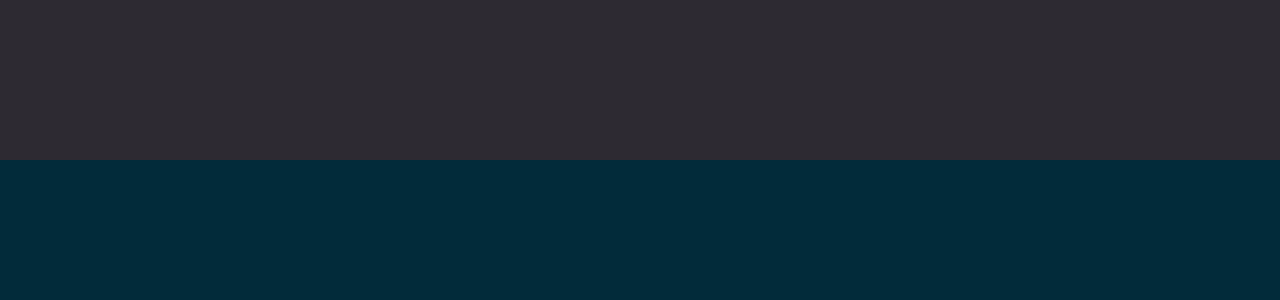
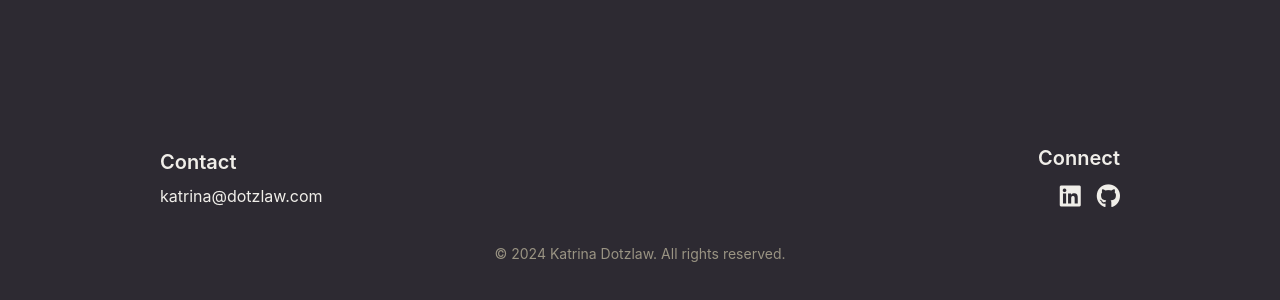
Before and after one commit to kdotzlaw/website, a React (Create React App) app in the folder portfolio-website/: page / in a window 1280 px wide. Shown: the part 2500-2800 px from the top of the page. Before the commit the page ends 2660 px from the top, so only its background shows below. Built offline with nearby package versions, Linux system fonts and the light colour scheme.

Commit message:
Footer with links added, styling of footer

```diff
--- a/portfolio-website/src/components/Home.js
+++ b/portfolio-website/src/components/Home.js
@@ -43,17 +43,6 @@ const Home = () => {
             </div>
 
             </div>{/*End Home Header*/}
-            {/*Links to contact and projects??
-            <div className='btn-group row d-flex align-items-center justify-content-center flex-row pb-4 gy-4'>
-              <div className='col-12 col-md-6 col-lg-3 d-flex align-items-center justify-content-center'>
-                <a href='#' className='btn btn-outline-primary'>Contact</a>
-              </div>
-              <div className='col-12 col-md-6 col-lg-3 d-flex align-items-center justify-content-center'>
-                <a href='#' className='btn btn-outline-primary'>Projects</a>
-              </div>
-
-            </div>
-            */}
 
 
             {/*Category Tiles*/}
@@ -70,6 +59,44 @@ const Home = () => {
 
 
           </div>
+            {/*Footer with contact and socials */}
+            <footer className="py-8 mt-auto footer-container">
+                  <div className="flex flex-col md:flex-row justify-between items-center gap-6">
+                      <div className="text-center md:text-left">
+                          <h3 className="text-xl font-semibold mb-2">Contact</h3>
+                          <a href="mailto:katrina@dotzlaw.com" className="footer-social-icon">
+                              katrina@dotzlaw.com
+                          </a>
+                      </div>
+
+                      <div className="text-center md:text-right">
+                          <h3 className="text-xl font-semibold mb-2">Connect</h3>
+                          <div className="flex justify-center md:justify-end space-x-4">
+                              <a
+                                  href="https://www.linkedin.com/in/kdotzlaw"
+                                  target="_blank"
+                                  rel="noopener noreferrer"
+                                  className="footer-social-icon"
+                              >
+                                  <i className="fa-brands fa-linkedin text-2xl" />
+                              </a>
+                              <a
+                                  href="https://github.com/kdotzlaw"
+                                  target="_blank"
+                                  rel="noopener noreferrer"
+                                  className="footer-social-icon"
+                              >
+                                  <i className="fa-brands fa-github text-2xl" />
+                              </a>
+                          </div>
+                      </div>
+                  </div>
+
+                  <div className="text-center mt-8 text-sm footer-text-muted">
+                      © {new Date().getFullYear()} Katrina Dotzlaw. All rights reserved.
+                  </div>
+              </footer>
+
         </div>
 
     </div>
--- a/portfolio-website/src/styles/main.css
+++ b/portfolio-website/src/styles/main.css
@@ -66,6 +66,20 @@
     justify-content: center;
     margin-top: 2rem;
   }
+
+  /* Footer */
+.footer-container {
+  background-color: var(--primary);
+  color: var(--text);
+}
+
+.footer-social-icon:hover {
+  color: var(--accent);
+}
+
+.footer-text-muted {
+  color: var(--text-muted);
+}
 
   /* Project-Details.js */
   .project-detail {
```
